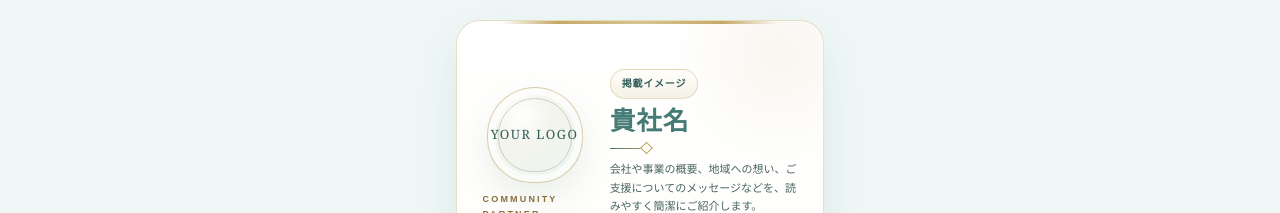
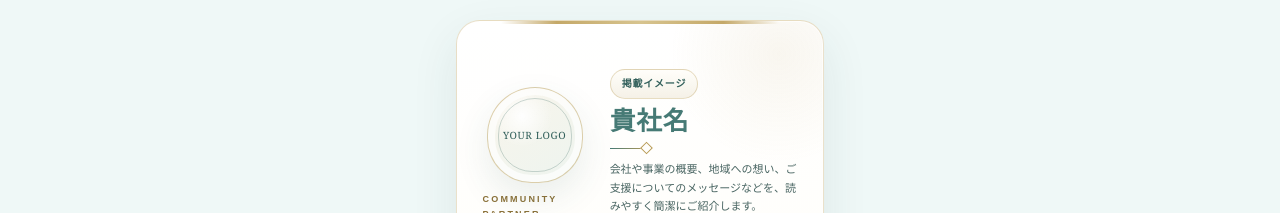
Before and after one commit to SUKOYAKASHOKUDO/sukoyaka-shokudo, a Next.js app: page /sponsorship in a window 1280 px wide. Shown: the part 1780-1993 px from the top of the page. Built offline with nearby package versions, Linux system fonts and the light colour scheme.

Commit message:
Keep sponsor logo placeholder inside frame

```diff
--- a/app/storybook-world.css
+++ b/app/storybook-world.css
@@ -3637,3 +3637,16 @@ body::selection {
     outline-offset: -2px;
   }
 }
+
+/* Keep the preview label safely inside the arched logo frame. */
+.partner-logo-arch > span {
+  display: block;
+  width: 100%;
+  box-sizing: border-box;
+  padding-inline: 10px;
+  font-size: 10px;
+  letter-spacing: 0.06em;
+  line-height: 1;
+  text-align: center;
+  white-space: nowrap;
+}
```
